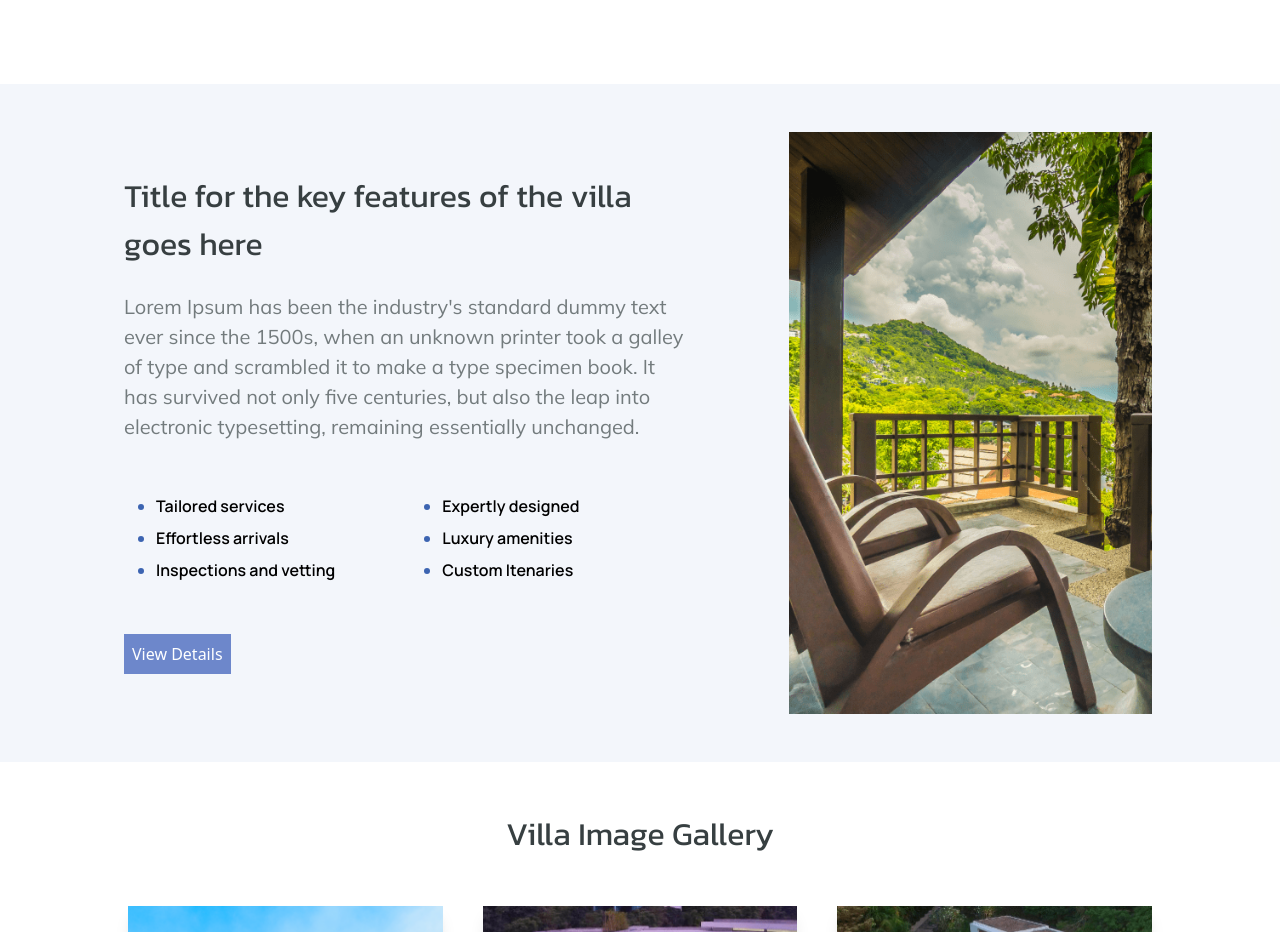
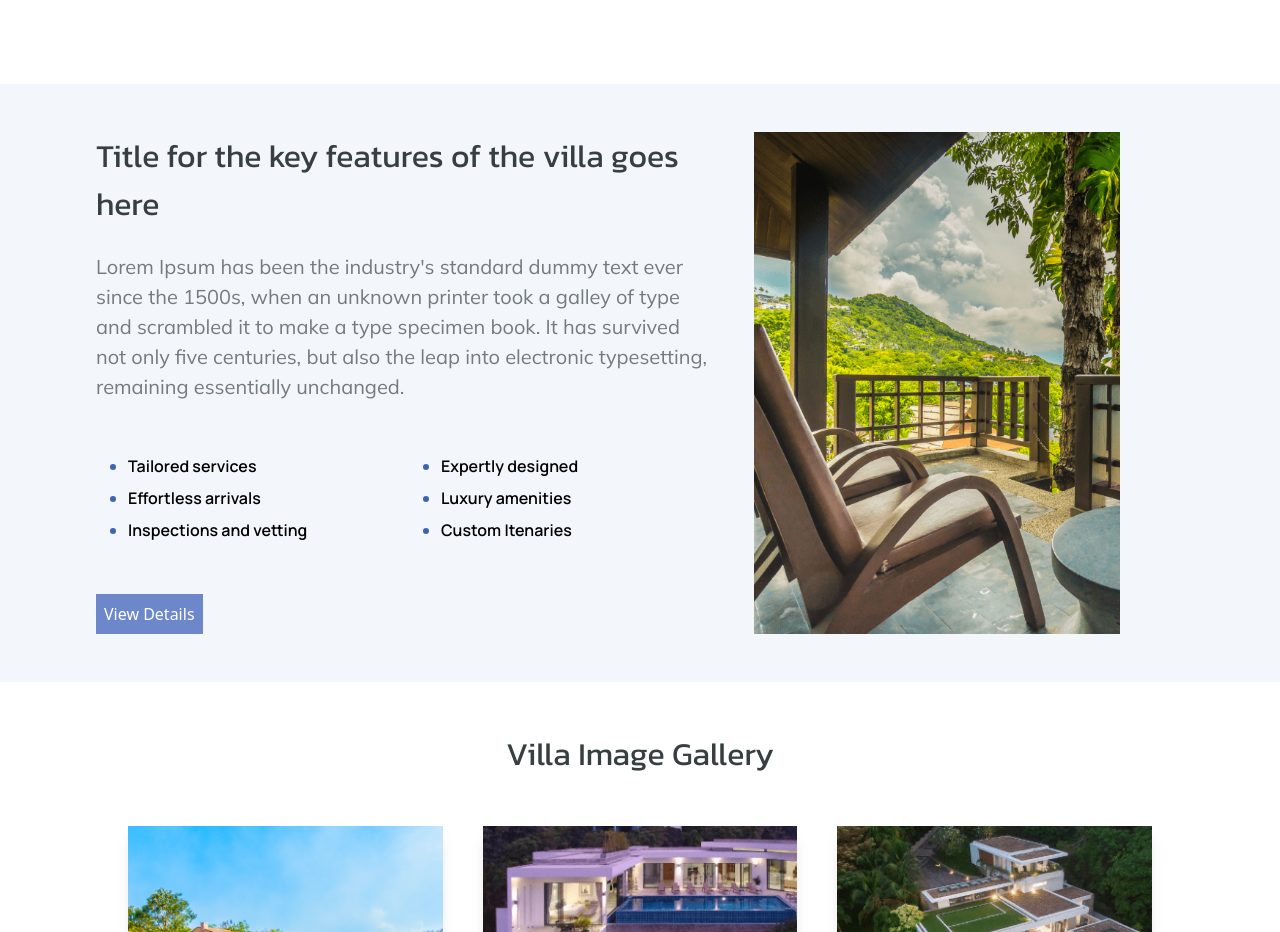
Before and after one commit to Aero-uj9871/TaskFour, a React (Vite) app: page / in a window 1280 px wide. Shown: the part 4200-5132 px from the top of the page. Built offline with nearby package versions, Linux system fonts and the light colour scheme.

Commit message:
title section fixed

```diff
--- a/src/components/Home.tsx
+++ b/src/components/Home.tsx
@@ -93,18 +93,18 @@ function Home() {
             </section>
             {/*title section */}
             <section className="">
-                <article className="flex mx-auto flex-col md:w-[90%] lg:flex-row w-[80%] mt-12 mb-12 gap-10" >
-                <div className="md:w-[80%] md:px-15 lg:h-[70%] sm:p-10 w-full md:mx-auto">
+                <article className="flex mx-auto flex-col lg:w-[85%] lg:flex-row sm:w-[80%] md:w-full w-[80%] mt-12 mb-12 gap-10" >
+                <div className="w-full md:w-[80%] lg:h-[70%] md:mx-auto">
                     <h2 className="font-kanit sm:text-wrap text-[28px] sm:text-semiheading font-normal text-[#373f41]">Title for the key features of the villa goes here</h2>
                     <p className="font-navabarLinks text-[15px] sm:text-[20px]  text-[#737b7d] mt-6">Lorem Ipsum has been the industry's standard dummy text ever since the 1500s, when an unknown printer took a galley of type and scrambled it to make a type specimen book. It has survived not only five centuries, but also the leap into electronic typesetting, remaining essentially unchanged.</p>
-                    <div className="px-4 md:w-full md:py-5 mx-auto flex flex-col md:flex-row lg:gap-10 md:justify-between md:gap-5 gap-2 lg:justify-between ul-lists md:flex">
-                        <ul className="md:w-1/2 mt-4 p-0 sm:p-4 list-disc text-wrap md:text-nowrap">
+                    <div className="px-2 lg:px-4 md:w-full md:py-5 mx-auto flex flex-col md:flex-row lg:gap-10 md:justify-between md:gap-5 gap-2 lg:justify-between ul-lists md:flex">
+                        <ul className="md:w-1/2 mt-4 p-0 pb-0 sm:p-4 list-disc text-wrap md:text-nowrap">
                             <li className="text-[#3c64b1]"><span className="font-manrope text-[#000000] font-semibold">Tailored services</span></li>
                             <li className="text-[#3c64b1] mt-2"><span className="font-manrope text-[#000000] font-semibold">Effortless arrivals</span></li>
-                            <li className="text-[#3c64b1] mt-2"><span className="font-manrope text-[#000000] font-semibold">Inspections and vetting</span></li>
+                            <li className="text-[#3c64b1] mt-2"><span className="font-manrope text-[#000000]  font-semibold">Inspections and vetting</span></li>
                         </ul>
-                        <ul className="md:w-1/2 p-0 md:mt-4 sm:p-4 md:p-4 list-disc text-wrap md:text-nowrap">
-                            <li className="text-[#3c64b1]"> <span className="font-manrope text-[#000000] font-semibold">Expertly designed</span></li>
+                        <ul className="md:w-1/2 pt-0 md:mt-4 sm:p-4 md:p-4 list-disc text-wrap md:text-nowrap">
+                            <li className="text-[#3c64b1]"> <span className="font-manrope text-[#000000]  font-semibold">Expertly designed</span></li>
                             <li className="text-[#3c64b1] mt-2"><span className="font-manrope text-[#000000] font-semibold">Luxury amenities</span></li>
                             <li className="text-[#3c64b1] mt-2"><span className="font-manrope text-[#000000] font-semibold">Custom Itenaries</span></li>
                         </ul>
```
